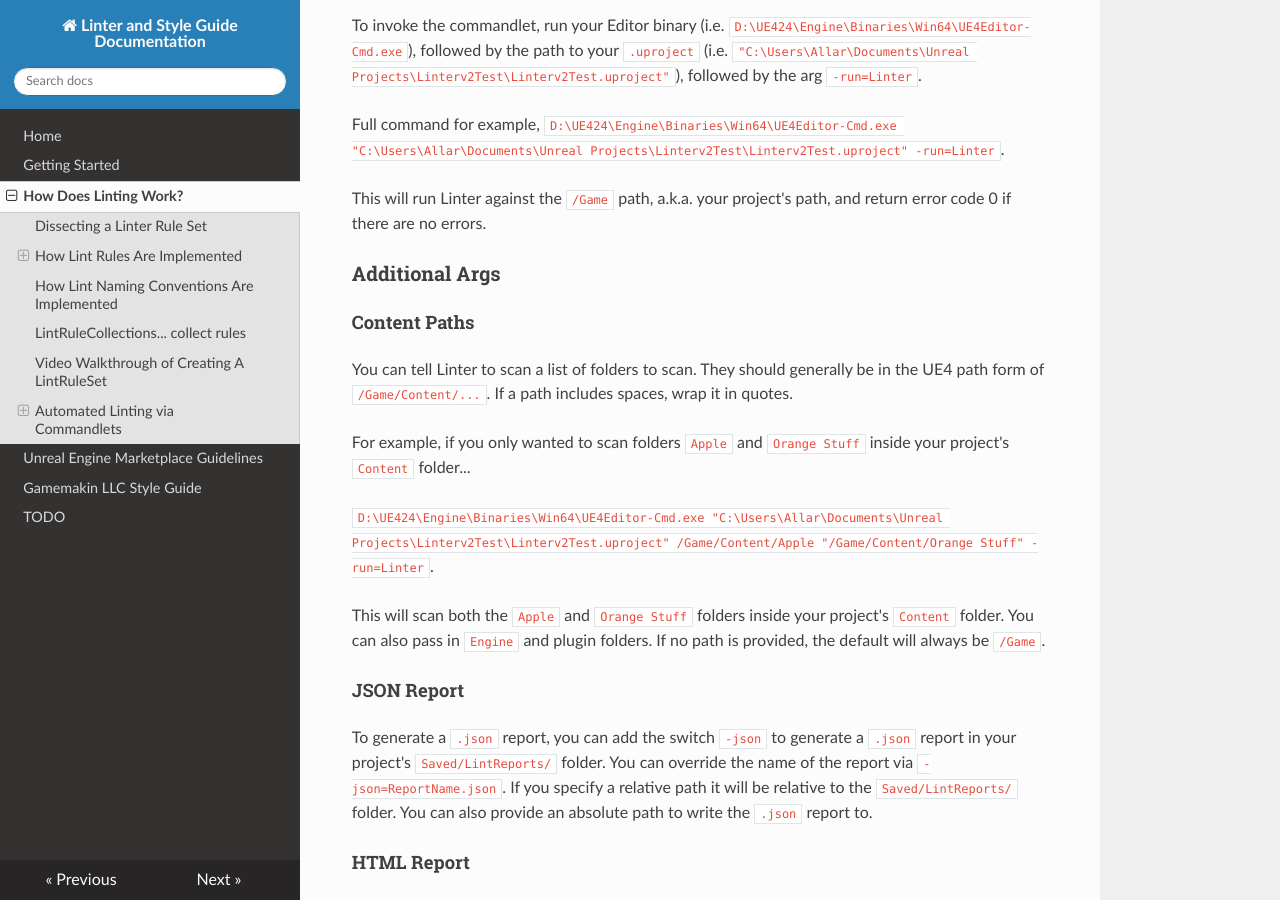
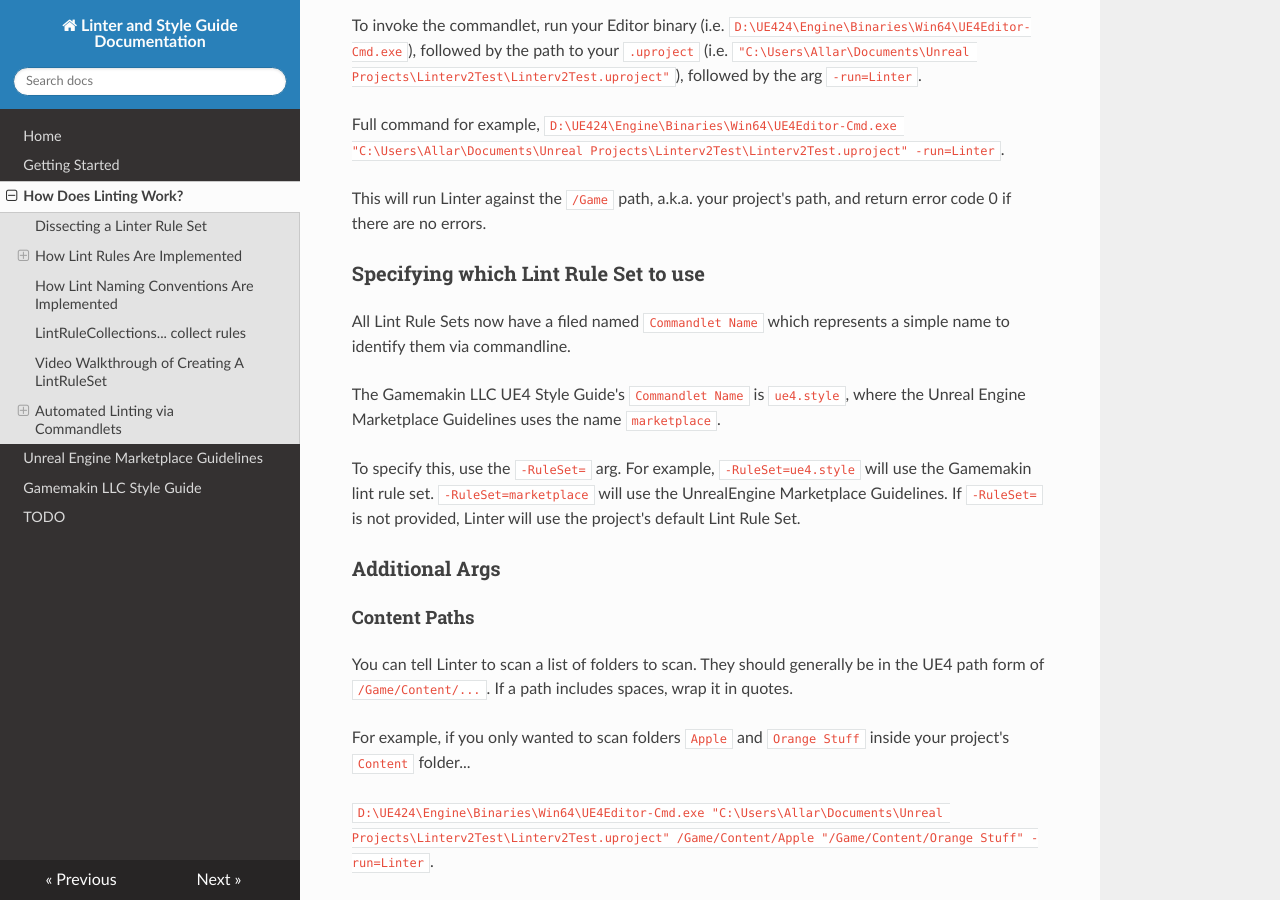
Before and after one commit to softdev0arvr/ue5-style-guide, an MkDocs documentation site: the page built from docs/howitworks.md, in a window 1280 px wide and 900 px high, scrolled down 4923 px. Built offline with MkDocs 1.6.1, drawn with Linux system fonts in a browser that asks for light colours; nearby versions of some CDN libraries.

Commit message:
Added docs for commandlet ruleset specification

```diff
--- a/docs/howitworks.md
+++ b/docs/howitworks.md
@@ -96,6 +96,14 @@ Full command for example, `D:\UE424\Engine\Binaries\Win64\UE4Editor-Cmd.exe "C:\
 
 This will run Linter against the `/Game` path, a.k.a. your project's path, and return error code 0 if there are no errors.
 
+### Specifying which Lint Rule Set to use
+
+All Lint Rule Sets now have a filed named `Commandlet Name` which represents a simple name to identify them via commandline.
+
+The Gamemakin LLC UE4 Style Guide's `Commandlet Name` is `ue4.style`, where the Unreal Engine Marketplace Guidelines uses the name `marketplace`.
+
+To specify this, use the `-RuleSet=` arg. For example, `-RuleSet=ue4.style` will use the Gamemakin lint rule set. `-RuleSet=marketplace` will use the UnrealEngine Marketplace Guidelines. If `-RuleSet=` is not provided, Linter will use the project's default Lint Rule Set.
+
 ### Additional Args
 
 #### Content Paths
```
